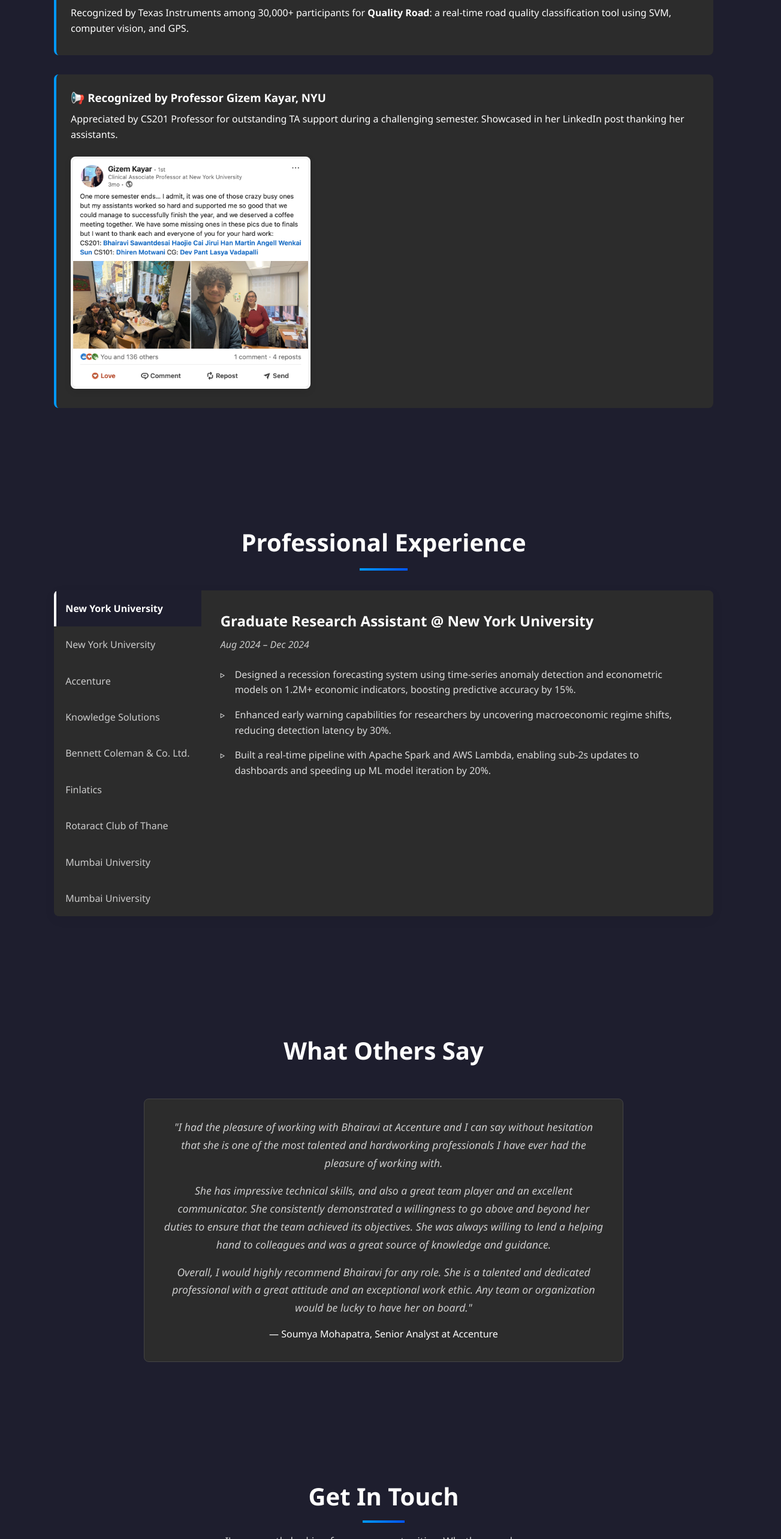
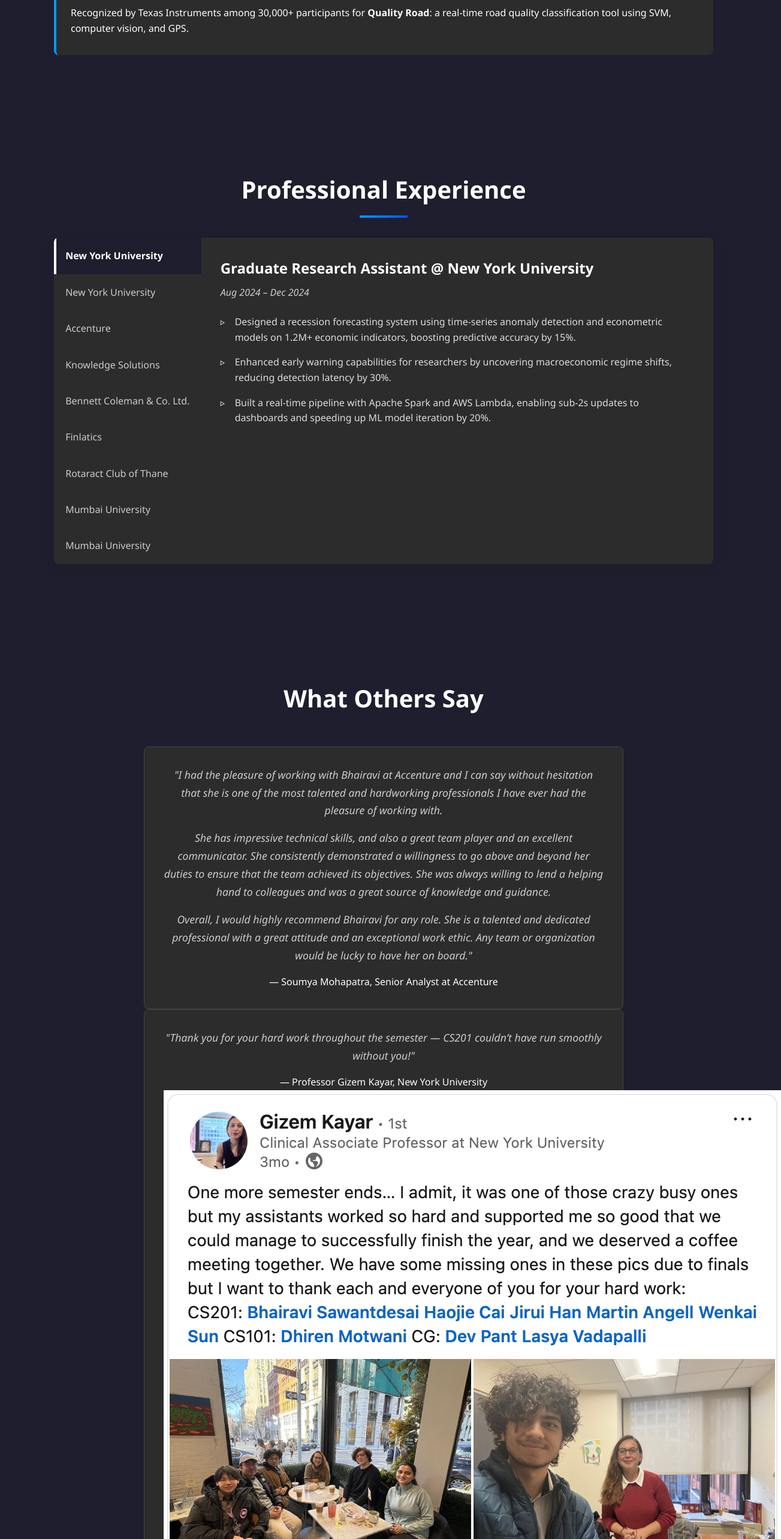
Before and after one commit to BhairaviVSD/bhairavivsd.github.io, a React (Vite) app: page / in a window 1280 px wide. Shown: the part 4181-6746 px from the top of the page at 60% size, 1303 px wide, since content can reach past the window. Built offline with nearby package versions, Linux system fonts and the light colour scheme.

Commit message:
Adding updated files 3.3

```diff
--- a/src/components/Recognitions.jsx
+++ b/src/components/Recognitions.jsx
@@ -1,6 +1,5 @@
 import React from 'react';
 import styles from './Recognitions.module.css';
-import gizemPost from '../assets/prof_kayar_post.png';
 
 const Recognitions = () => {
   return (
@@ -29,15 +28,6 @@
               a real-time road quality classification tool using SVM, computer vision, and GPS.
             </p>
           </div>
-
-          <div className={styles.item}>
-          <h3>📢 Recognized by Professor Gizem Kayar, NYU</h3>
-          <p>
-            Appreciated by CS201 Professor for outstanding TA support during a challenging semester.
-            Showcased in her LinkedIn post thanking her assistants.
-          </p>
-          <img src={gizemPost} alt="LinkedIn post from Professor Gizem Kayar" className={styles.postImage} />
-        </div>
         </div>
       </div>
     </section>
--- a/src/components/Testimonials.jsx
+++ b/src/components/Testimonials.jsx
@@ -1,5 +1,6 @@
 import React from 'react';
 import styles from './Testimonials.module.css';
+import gizemPost from '../assets/prof_kayar_post.png';
 
 const Testimonials = () => {
   return (
@@ -20,6 +21,23 @@
           </div>
           <p className={styles.name}>— Soumya Mohapatra, Senior Analyst at Accenture</p>
         </div>
+
+        <div className={styles.card}>
+          <div className={styles.quoteBlock}>
+            <p className={styles.quote}>
+              "Thank you for your hard work throughout the semester — CS201 couldn’t have run smoothly without you!"
+            </p>
+          </div>
+          <p className={styles.name}>— Professor Gizem Kayar, New York University</p>
+          <div className={styles.imageWrapper}>
+            <img
+              src={gizemPost}
+              alt="LinkedIn post from Professor Gizem Kayar"
+              className={styles.postImage}
+            />
+          </div>
+        </div>
+
       </div>
     </section>
   );
```
Also changed, not shown: 1 other file (tests, documents, lock files or other folders).
